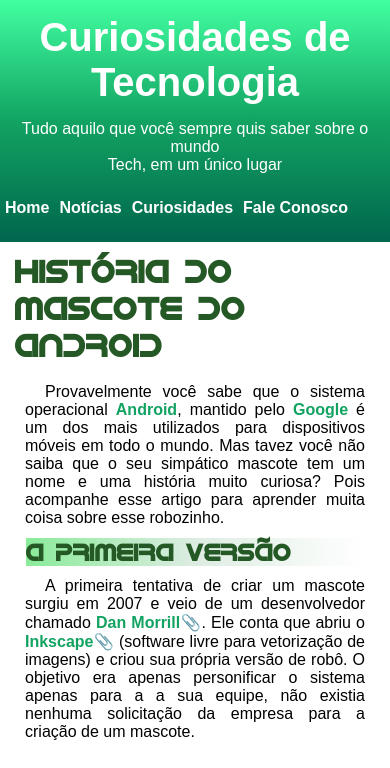
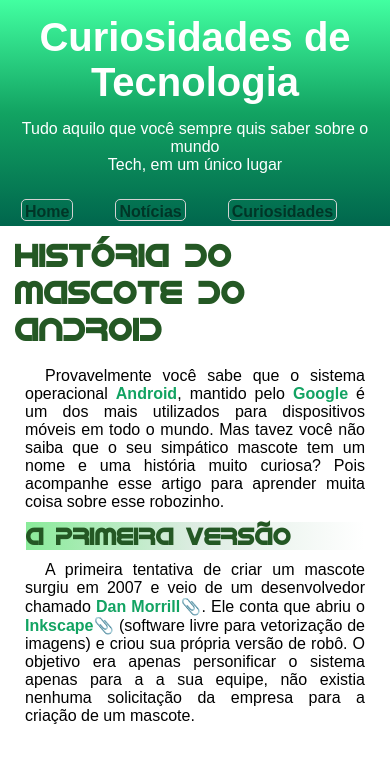
Before and after one commit to LeoSergio/projeto-android, a plain HTML site: page index.html in a window 390 px wide. Shown: the top 768 px of the page. Drawn offline with Linux system fonts and the light colour scheme.

Commit message:
commit (:

```diff
--- a/index.html
+++ b/index.html
@@ -18,13 +18,12 @@
 
                 <nav>
                     <ul>
-                <li><a href="#" target=_blank>Home</a></li>
+                <li><a href="#" target=_blank><span>Home</span></a></li>
 
-                <li><a href="#" target="_blank">Notícias</a></li>
+                <li><a href="#" target="_blank"><span>Notícias</span></a></li>
 
-                <li><a href="#"" target="_blank">Curiosidades</a></li>
+                <li><a href="#" target="_blank"><span>Curiosidades</span></a></li>
 
-                <li><a href="#"" target="_blank">Fale Conosco</a></li>
                     </ul>
                 </nav>
     </header>
--- a/style.css
+++ b/style.css
@@ -48,6 +48,7 @@ header h1{
 }
 header p{
     text-align:center;
+    padding-bottom:1.5rem;
 
 }
 header nav ul {
@@ -55,16 +56,19 @@ header nav ul {
     flex-direction: row;
     list-style: none;
 
+
 }
 header nav ul  li{
-padding:20px;
+padding: 0  1rem;
+margin-bottom: 0.5rem;
 
 }
 
 header nav ul  li a{
     text-decoration: none;
-    color:white;
+    color:#fff;
     font-weight: bold;
+    margin: 0 1rem;
 
 }
 
@@ -72,6 +76,26 @@ header nav ul  li a:hover{
     color:white;
     text-decoration: underline;
 }
+
+            @media (max-width:472px){
+    header{
+        margin:auto;
+    }
+
+        header nav ul  li{
+        padding:5px;
+        margin:0;
+
+        }
+        header span{
+            border:1px solid #d2d2d2;
+            border-radius: 5px;
+            padding:3px 3px 0;
+            color:#00000083;
+        }
+
+}
+
 
 #background{
     background-color: #42ffa1;
@@ -85,9 +109,6 @@ header nav ul  li a:hover{
     padding-bottom: 15px;
     max-width:800px;
     min-width: 300px;
-
-
-
 }
 
 main h1{
@@ -100,7 +121,6 @@ main p{
     text-align: justify;
     padding:10px 20px;
     text-indent: 20px;
-
 
 }
 
@@ -141,9 +161,6 @@ main aside#video{
     border:1px solid rgb(255, 255, 255);
     background-color: #99f599;
     margin:10px 5%;
-
-
-
 }
 
 .saibamais h2{
@@ -153,8 +170,6 @@ main aside#video{
     color:#fff;
     text-align: left;
     padding:5px;
-
-
 }
 .saibamais p{
     text-align: justify;
@@ -214,15 +229,3 @@ footer{
     }
 
 }
-
-        @media (max-width:472px){
-    header{
-        margin:auto;
-    }
-
-    header nav ul  li{
-        margin: 20px 0px;
-        padding:5px;
-
-        }
-}
```
